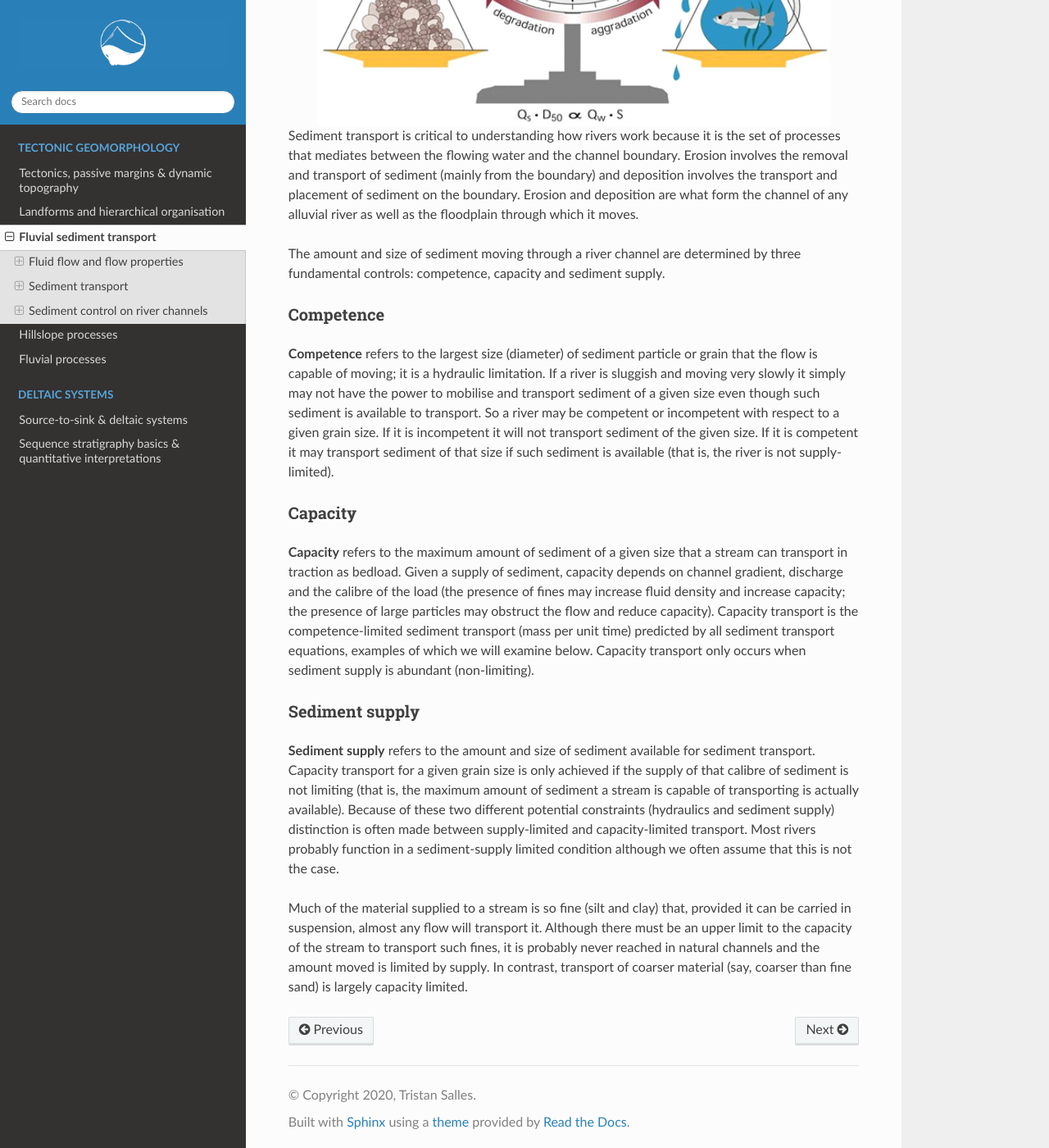
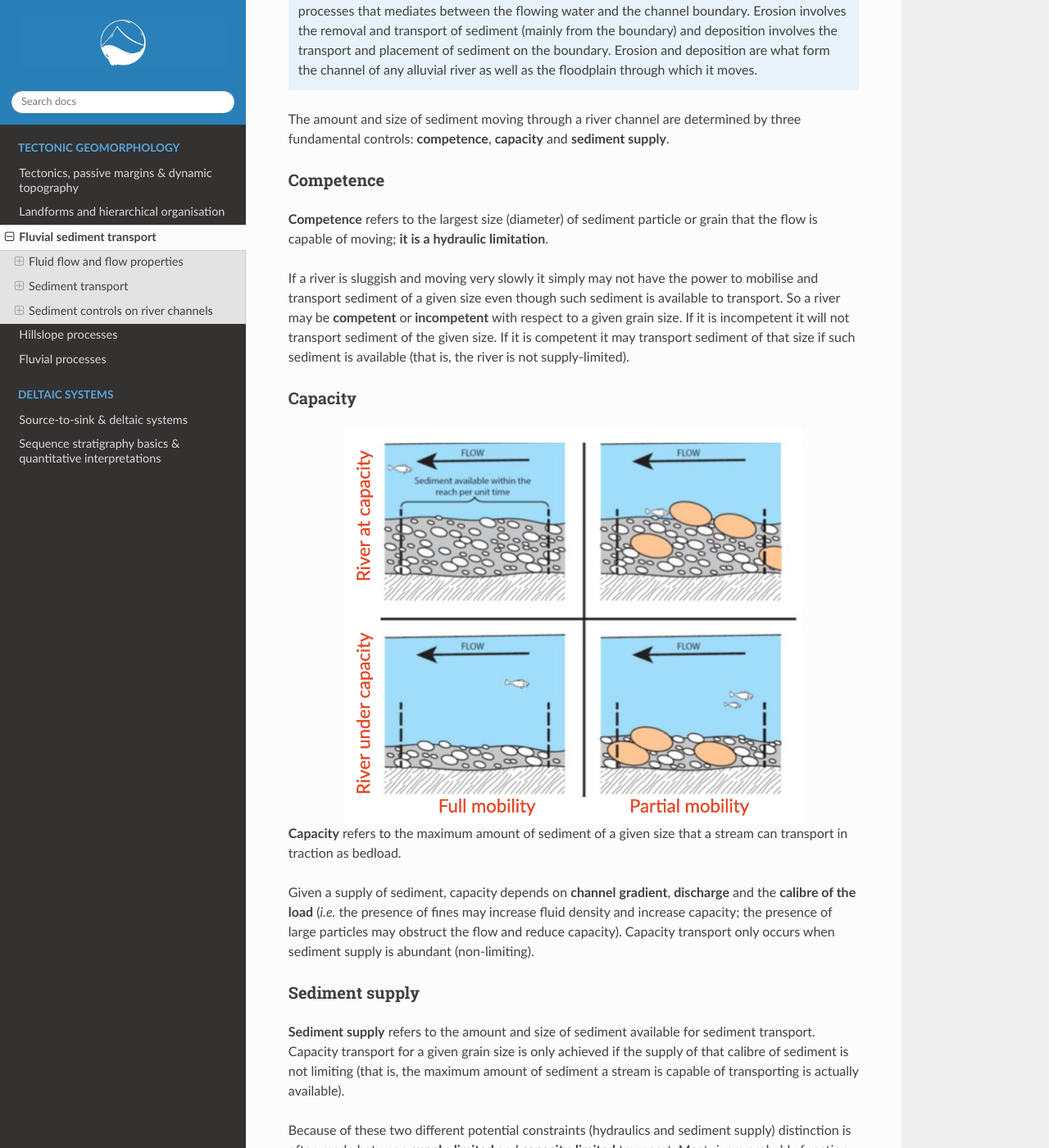
Before and after one commit to TristanSalles/EarthSurface, a Sphinx documentation site: the page built from docs/sedtransport.rst, in a window 1280 px wide and 1400 px high, scrolled down 8584 px. Shown: the whole window at 82% size. Built offline with Sphinx 7.4.7 and the Read the Docs theme 2.0.0, drawn with Linux system fonts in a browser that asks for light colours; the version number could not be read and is left out; some of the changed lines change nothing that is shown; some of the changed text lies outside the part shown.

Commit message:
add content

```diff
--- a/docs/sedtransport.rst
+++ b/docs/sedtransport.rst
@@ -120,7 +120,6 @@
 Sediment transport
 -------------------------------
 
-
 Bed shear stress
 ************************************************
 
@@ -196,7 +195,7 @@
 Sediment properties
 ********************************
 
-The fundamental properties of a sediment particle, especially with regard to potential transport, are size, shape, and composition. A population of mixed-size particles, typically found in nature, is usually described in terms of the statistical or graphical mean, sorting, skewness, and kurtosis of an appropriate sample.
+The fundamental properties of a sediment particle, especially with regard to potential transport, are **size**, **shape**, **density** and **composition**. A population of mixed-size particles, typically found in nature, is usually described in terms of the statistical or graphical mean, sorting, skewness, and kurtosis of an appropriate sample.
 
 .. figure:: images/sedproperties.jpg
    :width: 85 %
@@ -221,7 +220,7 @@
    :alt: Sediment transport
    :align: center
 
-   Sediment transport stages regarding the hydrologic, hydraulic, and geomorphological conditions: adopted from Marshak 2005.
+   Sediment transport stages regarding the hydrologic, hydraulic, and geomorphological conditions: adapted from Marshak 2005.
 
 Distinction is made between fully-suspended load and bed load by classifying the intermediate and transient transport state as saltation load transport. These are particles that bounce along the channel, partly supported by the turbulence in the flow and partly by the bed. They follow a distinctively asymmetric trajectory. Saltation load may be measured as suspended load (when in the water column) or as bedload (when on the bed). Although the distinction between saltation load and other types of sediment load may be important to those studying the physics of grain movement, most geomorphologists are content to ignore it as a special case.
 
@@ -256,44 +255,64 @@
 
 
 
-Sediment control on river channels
+Sediment controls on river channels
 -----------------------------------
 
+.. note::
+  This section of the chapter is based on the blog from J.D. Phillips from the Univeristy of Kentucky: `Lane diagram <https://www.as.uky.edu/blogs/jdp/changing-lanes>`_.
 
-.. figure:: images/lanescale.png
-   :width: 90 %
-   :alt: Lift & drag forces acting on a submerged particle.
-   :align: center
+.. note::
+  Sediment transport is critical to understanding how rivers work because it is the set of processes that mediates between the flowing water and the channel boundary. Erosion involves the removal and transport of sediment (mainly from the boundary) and deposition involves the transport and placement of sediment on the boundary. Erosion and deposition are what form the channel of any alluvial river as well as the floodplain through which it moves.
 
-    Lane Diagram (from E.W. Lane 1955)
-
-
-Sediment transport is critical to understanding how rivers work because
-it is the set of processes that mediates between the flowing water
-and the channel boundary. Erosion involves the removal and transport
-of sediment (mainly from the boundary) and deposition involves the
-transport and placement of sediment on the boundary. Erosion and
-deposition are what form the channel of any alluvial river as well as the
-floodplain through which it moves.
-
-The amount and size of sediment moving through a river channel are
-determined by three fundamental controls: competence, capacity and
-sediment supply.
+The amount and size of sediment moving through a river channel are determined by three fundamental controls: **competence**, **capacity** and **sediment supply**.
 
 Competence
 ********************************
 
-**Competence** refers to the largest size (diameter) of sediment particle or grain that the flow is capable of moving; it is a hydraulic limitation. If a river is sluggish and moving very slowly it simply may not have the power to mobilise and transport sediment of a given size even though such sediment is available to transport. So a river may be competent or incompetent with respect to a given grain size. If it is incompetent it will not transport sediment of the given size. If it is competent it may transport sediment of that size if such sediment is available (that is, the river is not supply-limited).
+**Competence** refers to the largest size (diameter) of sediment particle or grain that the flow is capable of moving; **it is a hydraulic limitation**.
+
+If a river is sluggish and moving very slowly it simply may not have the power to mobilise and transport sediment of a given size even though such sediment is available to transport. So a river may be **competent** or **incompetent** with respect to a given grain size. If it is incompetent it will not transport sediment of the given size. If it is competent it may transport sediment of that size if such sediment is available (that is, the river is not supply-limited).
 
 Capacity
 ********************************
 
-**Capacity** refers to the maximum amount of sediment of a given size that a stream can transport in traction as bedload. Given a supply of sediment, capacity depends on channel gradient, discharge and the calibre of the load (the presence of fines may increase fluid density and increase capacity; the presence of large particles may obstruct the flow and reduce capacity). Capacity transport is the competence-limited sediment transport (mass per unit time) predicted by all sediment transport equations, examples of which we will examine below. Capacity transport only occurs when sediment supply is abundant (non-limiting).
+
+.. figure:: images/capacity.png
+   :width: 80 %
+   :alt: River capacity
+   :align: center
+
+**Capacity** refers to the maximum amount of sediment of a given size that a stream can transport in traction as bedload.
+
+Given a supply of sediment, capacity depends on **channel gradient**, **discharge** and the **calibre of the load** (*i.e.* the presence of fines may increase fluid density and increase capacity; the presence of large particles may obstruct the flow and reduce capacity). Capacity transport only occurs when sediment supply is abundant (non-limiting).
 
 Sediment supply
 ********************************
 
-**Sediment supply** refers to the amount and size of sediment available for sediment transport. Capacity transport for a given grain size is only achieved if the supply of that calibre of sediment is not limiting (that is, the maximum amount of sediment a stream is capable of transporting is actually available). Because of these two different potential constraints (hydraulics and sediment supply) distinction is often made between supply-limited and capacity-limited transport. Most rivers probably function in a sediment-supply limited condition although we often assume that this is not the case.
+**Sediment supply** refers to the amount and size of sediment available for sediment transport. Capacity transport for a given grain size is only achieved if the supply of that calibre of sediment is not limiting (that is, the maximum amount of sediment a stream is capable of transporting is actually available).
 
-Much of the material supplied to a stream is so fine (silt and clay) that, provided it can be carried in suspension, almost any flow will transport it. Although there must be an upper limit to the capacity of the stream to transport such fines, it is probably never reached in natural channels
-and the amount moved is limited by supply. In contrast, transport of coarser material (say, coarser than fine sand) is largely capacity limited.
+Because of these two different potential constraints (hydraulics and sediment supply) distinction is often made between **supply-limited** and **capacity-limited** transport. Most rivers probably function in a sediment-supply limited condition although we often assume that this is not the case.
+
+
+.. note::
+  Much of the material supplied to a stream is so fine (silt and clay) that, provided it can be carried in suspension, almost any flow will transport it. Although there must be an upper limit to the capacity of the stream to transport such fines, it is probably never reached in natural channels and the amount moved is limited by supply. In contrast, transport of coarser material (say, coarser than fine sand) is largely capacity limited.
+
+
+Lane diagram
+********************************
+
+The **Lane diagram** is often used to illustrate the relationships between the **sediment supply** and the **transport capacity**, and its effects on channel aggradation or degradation.
+
+.. important:
+  It shows in a simple diagram that stream degradation (net erosion and incision) and aggradation (net deposition) responds to changes in the relationship between **sediment supply** (amount of sediment, Qs, and typical sediment size, D50) and **sediment transport capacity** (a function of discharge or flow, Qw, and slope, S).
+
+.. figure:: images/lanescale.png
+ :width: 90 %
+ :alt: Lane Diagram
+ :align: center
+
+  Lane Diagram (from E.W. Lane 1955)
+
+The Lane relationship shows that if the river system is precisely balanced (in steady-state), the slightest change in any factor will tip the scales one way or another. Also, if the scale is way overbalanced on the aggradation or degradation side, it may take a lot of change to level it out or tip it back the other way. Note that many rivers are undergoing net aggradation or degradation, while steady-state is relatively rare in nature.
+
+The Lane relationship means that a change in either sediment size, sediment quantity, discharge, or slope will result in a change in at least one of the other variables, and that aggradation and degradation depend on the proportionality of sediment supply and transport capacity.
```
Also changed, not shown: docs/images/capacity.png (added).
